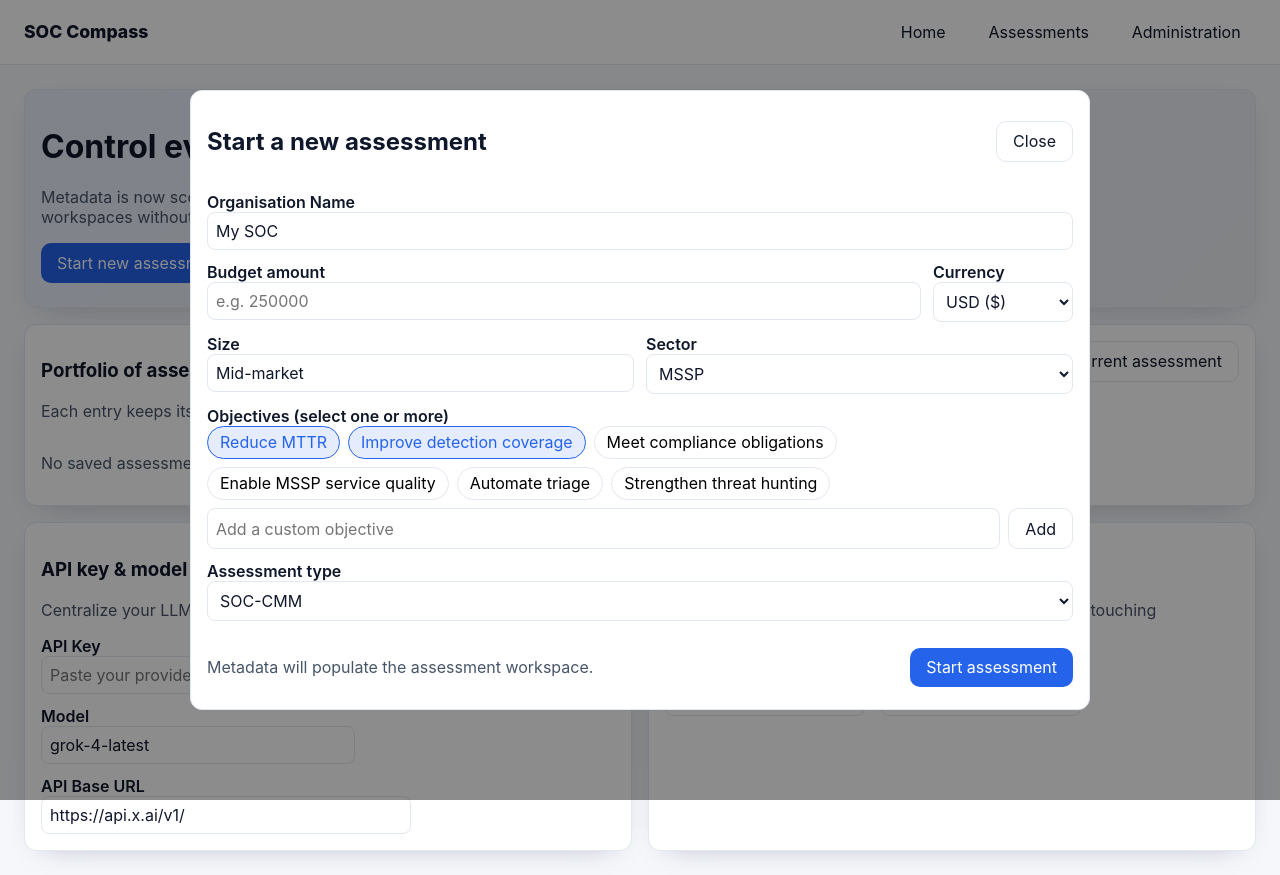
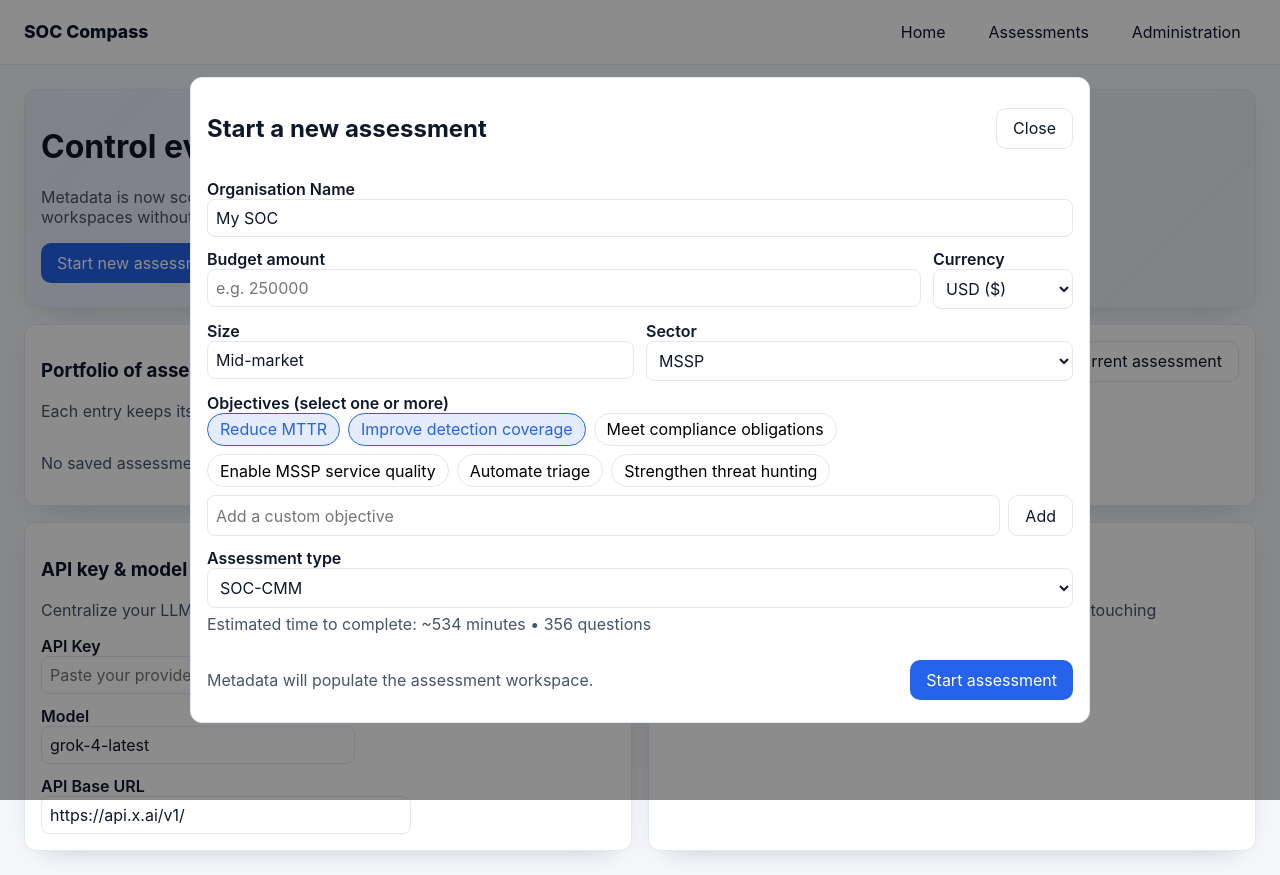
Before and after one commit to mikecybersec/SOC-Compass, a React (Vite) app in the folder soc-improvement-app/: page / in a window 1280 px wide. Both pictures are taken after a click on the button "Start new assessment". Built offline with nearby package versions, Linux system fonts and the light colour scheme.

Commit message:
Add aspect progress indicators and time estimates

```diff
--- a/soc-improvement-app/src/components/QuestionPanel.jsx
+++ b/soc-improvement-app/src/components/QuestionPanel.jsx
@@ -1,7 +1,7 @@
 import React from 'react';
 import { useAssessmentStore } from '../hooks/useAssessmentStore';
 
-const QuestionPanel = ({ aspect }) => {
+const QuestionPanel = ({ aspect, nextAspect, onNextAspect }) => {
   const answers = useAssessmentStore((s) => s.currentAssessment.answers);
   const notes = useAssessmentStore((s) => s.currentAssessment.notes);
   const setAnswer = useAssessmentStore((s) => s.setAnswer);
@@ -14,6 +14,10 @@ const QuestionPanel = ({ aspect }) => {
       </div>
     );
   }
+
+  const totalQuestions = aspect.questions.filter((q) => q.type === 'question').length;
+  const answered = aspect.questions.filter((q) => q.type === 'question' && answers[q.code]).length;
+  const completion = totalQuestions === 0 ? 0 : Math.round((answered / totalQuestions) * 100);
 
   return (
     <div className="card">
@@ -64,6 +68,27 @@ const QuestionPanel = ({ aspect }) => {
           </div>
         ))}
       </div>
+
+      <div
+        className="flex-between"
+        style={{ marginTop: '1.5rem', paddingTop: '1rem', borderTop: '1px solid var(--border)' }}
+      >
+        <div>
+          <p className="muted-label">Aspect completion</p>
+          <p style={{ margin: 0, fontWeight: 700 }}>
+            {answered} / {totalQuestions || '0'} answered ({completion}%)
+          </p>
+        </div>
+        {nextAspect ? (
+          <button className="secondary" onClick={onNextAspect}>
+            Next Aspect: {nextAspect.aspect} →
+          </button>
+        ) : (
+          <p className="muted-label" style={{ margin: 0 }}>
+            Last aspect in this framework
+          </p>
+        )}
+      </div>
     </div>
   );
 };
--- a/soc-improvement-app/src/components/Sidebar.jsx
+++ b/soc-improvement-app/src/components/Sidebar.jsx
@@ -1,6 +1,9 @@
 import React from 'react';
+import { useAssessmentStore } from '../hooks/useAssessmentStore';
 
 const Sidebar = ({ aspects, currentKey, onSelect }) => {
+  const answers = useAssessmentStore((s) => s.currentAssessment.answers);
+
   const grouped = aspects.reduce((acc, item) => {
     acc[item.domain] = acc[item.domain] || [];
     acc[item.domain].push(item);
@@ -17,14 +20,20 @@ const Sidebar = ({ aspects, currentKey, onSelect }) => {
             {domainAspects.map((aspect) => {
               const key = `${aspect.domain}::${aspect.aspect}`;
               const active = key === currentKey;
+              const totalQuestions = aspect.questionCount || 0;
+              const answered = aspect.questions.filter(
+                (q) => q.type === 'question' && answers[q.code]
+              ).length;
+              const completion = totalQuestions === 0 ? 0 : Math.round((answered / totalQuestions) * 100);
               return (
                 <button
                   key={key}
                   className={active ? 'primary' : 'secondary'}
                   onClick={() => onSelect(key)}
-                  style={{ textAlign: 'left' }}
+                  style={{ textAlign: 'left', display: 'flex', justifyContent: 'space-between', gap: '0.5rem' }}
                 >
-                  {aspect.aspect}
+                  <span>{aspect.aspect}</span>
+                  <span className="muted-label">{completion}%</span>
                 </button>
               );
             })}
--- a/soc-improvement-app/src/pages/Assessment.jsx
+++ b/soc-improvement-app/src/pages/Assessment.jsx
@@ -27,6 +27,10 @@ const Assessment = ({ onBack }) => {
   const metaRef = useRef();
 
   const currentFramework = frameworks[frameworkId];
+  const aspectKeys = useMemo(
+    () => currentFramework.aspects.map((a) => `${a.domain}::${a.aspect}`),
+    [currentFramework]
+  );
 
   const aspectLookup = useMemo(() => {
     const map = {};
@@ -62,6 +66,9 @@ const Assessment = ({ onBack }) => {
   }, [lastSavedAt]);
 
   const activeAspect = aspectKey ? aspectLookup[aspectKey] : null;
+  const currentIndex = aspectKeys.indexOf(aspectKey);
+  const nextAspectKey = currentIndex >= 0 && currentIndex < aspectKeys.length - 1 ? aspectKeys[currentIndex + 1] : null;
+  const nextAspect = nextAspectKey ? aspectLookup[nextAspectKey] : null;
 
   return (
     <div className="app-shell">
@@ -96,7 +103,7 @@ const Assessment = ({ onBack }) => {
 
         <FrameworkSelector />
         <Toolbar scoresRef={scoresRef} actionPlanRef={actionPlanRef} metaRef={metaRef} />
-        <QuestionPanel aspect={activeAspect} />
+        <QuestionPanel aspect={activeAspect} nextAspect={nextAspect} onNextAspect={() => nextAspectKey && setAspectKey(nextAspectKey)} />
         <ScoreBoard ref={scoresRef} />
         <ActionPlan ref={actionPlanRef} />
       </main>
--- a/soc-improvement-app/src/pages/Home.jsx
+++ b/soc-improvement-app/src/pages/Home.jsx
@@ -26,6 +26,7 @@ const StartAssessmentModal = ({ open, onClose, onStart, initialMetadata, current
     frameworkId: getInitialFrameworkId(currentFrameworkId),
   });
   const [customObjective, setCustomObjective] = useState('');
+  const selectedFramework = frameworks[getInitialFrameworkId(form.frameworkId)];
 
   useEffect(() => {
     if (!open) return;
@@ -157,6 +158,12 @@ const StartAssessmentModal = ({ open, onClose, onStart, initialMetadata, current
                 );
               })}
             </select>
+            {selectedFramework && (
+              <p className="muted-label" style={{ marginTop: '0.35rem' }}>
+                Estimated time to complete: ~{selectedFramework.estimatedMinutes} minutes
+                {selectedFramework.questionCount ? ` • ${selectedFramework.questionCount} questions` : ''}
+              </p>
+            )}
           </div>
           <div className="flex-between" style={{ marginTop: '0.5rem' }}>
             <p style={{ color: 'var(--muted)' }}>Metadata will populate the assessment workspace.</p>
--- a/soc-improvement-app/src/utils/frameworks.js
+++ b/soc-improvement-app/src/utils/frameworks.js
@@ -1,6 +1,9 @@
 import socCmm from '../../frameworks/soc_cmm.json';
 import sim3 from '../../frameworks/sim3.json';
 import inform from '../../frameworks/inform.json';
+
+const minutesPerQuestion = 1.5;
+const minimumEstimateMinutes = 10;
 
 const mapQuestion = (question) => ({
   code: question.code,
@@ -17,35 +20,40 @@ const flattenTree = (tree) => {
   const aspects = [];
   Object.entries(tree || {}).forEach(([domain, aspectMap]) => {
     Object.entries(aspectMap || {}).forEach(([aspect, questions]) => {
+      const mappedQuestions = questions.map(mapQuestion);
       aspects.push({
         domain,
         aspect,
-        questions: questions.map(mapQuestion),
+        questions: mappedQuestions,
+        questionCount: mappedQuestions.filter((q) => q.type === 'question').length,
       });
     });
   });
   return aspects;
 };
 
+const buildFramework = (id, name, data) => {
+  const aspects = flattenTree(data.tree);
+  const questionCount = aspects.reduce((total, aspect) => total + (aspect.questionCount || 0), 0);
+  const estimatedMinutes = Math.max(
+    minimumEstimateMinutes,
+    Math.round(questionCount * minutesPerQuestion)
+  );
+
+  return {
+    id,
+    name,
+    data,
+    aspects,
+    questionCount,
+    estimatedMinutes,
+  };
+};
+
 export const frameworks = {
-  soc_cmm: {
-    id: 'soc_cmm',
-    name: 'SOC-CMM',
-    data: socCmm,
-    aspects: flattenTree(socCmm.tree),
-  },
-  sim3: {
-    id: 'sim3',
-    name: 'SIM3',
-    data: sim3,
-    aspects: flattenTree(sim3.tree),
-  },
-  inform: {
-    id: 'inform',
-    name: 'MITRE INFORM',
-    data: inform,
-    aspects: flattenTree(inform.tree),
-  },
+  soc_cmm: buildFramework('soc_cmm', 'SOC-CMM', socCmm),
+  sim3: buildFramework('sim3', 'SIM3', sim3),
+  inform: buildFramework('inform', 'MITRE INFORM', inform),
 };
 
 export const defaultFrameworkId = 'soc_cmm';
```
